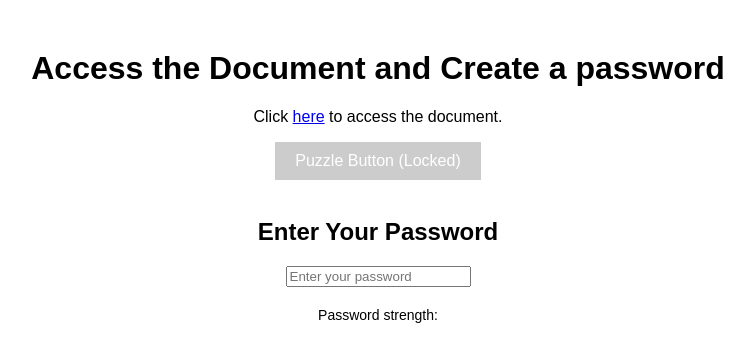
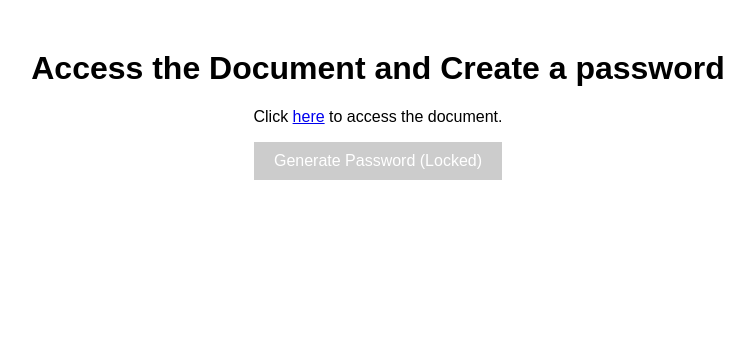
Before and after one commit to devil-14/Testing-website-, a Jekyll site: the page password.html, which Jekyll copies as it is, in a window 1280 px wide. Shown: the top 362 px of the page, without its empty margins (262-1016 px from the left). Built offline with Jekyll 4.4.1, drawn with Linux system fonts in a browser that asks for light colours; part of the change alters nothing that is shown.

Commit message:
Update password.html

```diff
--- a/password.html
+++ b/password.html
@@ -50,7 +50,7 @@
     <p>Click <a href="https://esc.sas.com/sp?id=kb_article_view&table=kb_knowledge&sys_id=a8ae2b6d1bc5591057277510cd4bcba4&searchTerm=how%20to%20reset%20password" target="_blank" id="docLink">here</a> to access the document.</p>
 
     <!-- Disabled Button for Puzzle (Enable After Document Access) -->
-    <button id="GeneratePassword" disabled>Puzzle Button (Locked)</button>
+    <button id="GeneratePassword" disabled>Generate Password (Locked)</button>
 
     <br><br>
 
@@ -80,9 +80,25 @@
             if (!hasClickedDocLink) {
                 GeneratePassword.disabled = false;
                 GeneratePassword.classList.add('enabled');
-                GeneratePassword.innerText = "Puzzle Button (Unlocked)";
+                GeneratePassword.innerText = "Generate Password (Unlocked)";
             }
         }
+
+        // Hide password section initially
+        document.getElementById('passwordSection').style.display = 'none';
+
+        // Enable the puzzle button and show the password section after 3 minutes
+        function enablePuzzleButton() {
+                if (!hasClickedDocLink) {
+                    puzzleButton.disabled = false;
+                    puzzleButton.classList.add('enabled');
+                    puzzleButton.innerText = "Puzzle Button (Unlocked)";
+
+        // Show the password section when the puzzle button is unlocked
+        document.getElementById('passwordSection').style.display = 'block';
+            }
+        }
+
 
         // Simulate the "Nobody reads that fast" message if returning too quickly
         function checkReturn() {
@@ -102,7 +118,7 @@
         docLink.addEventListener('click', function () {
             hasClickedDocLink = true;
             GeneratePassword.disabled = true;
-            GeneratePassword.innerText = "Puzzle Button (Locked)";
+            GeneratePassword.innerText = "Generate Password (Locked)";
             setTimeout(enableGeneratePassword, docAccessDuration);
         });
 
```
